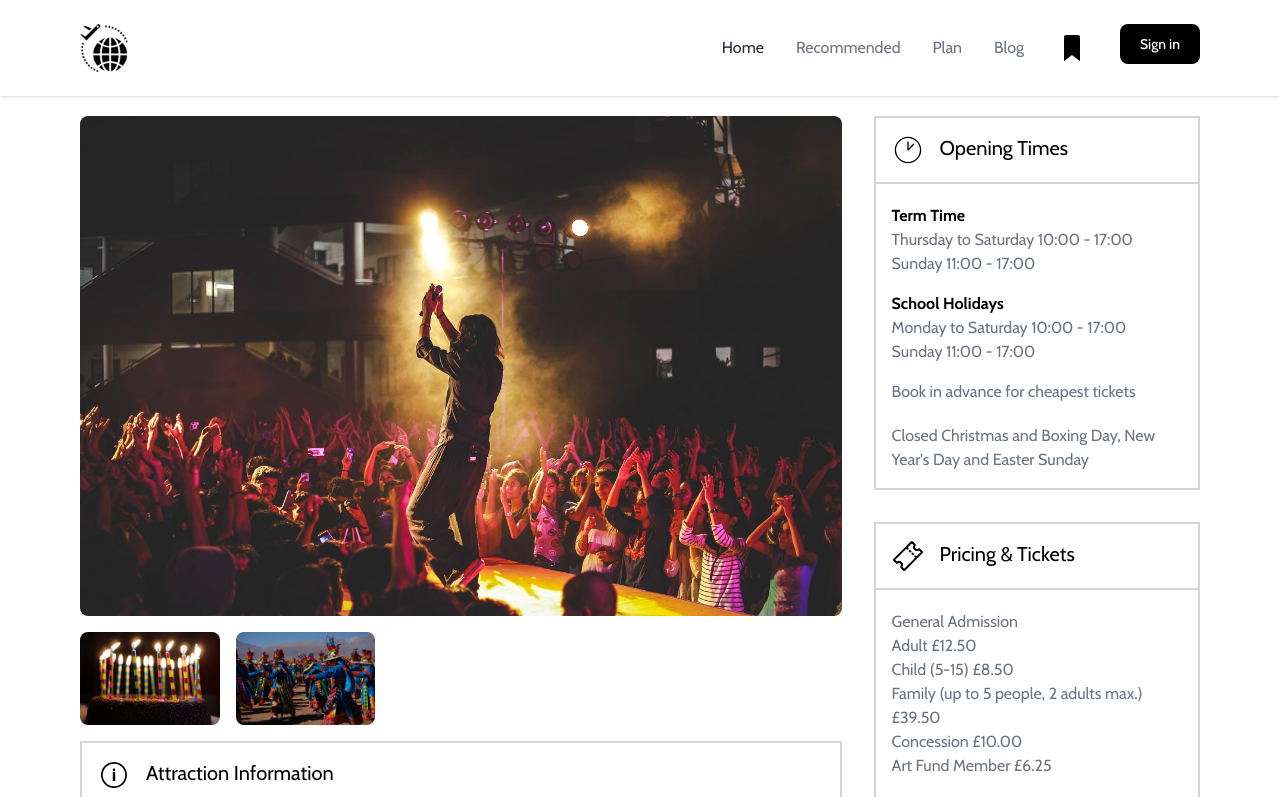
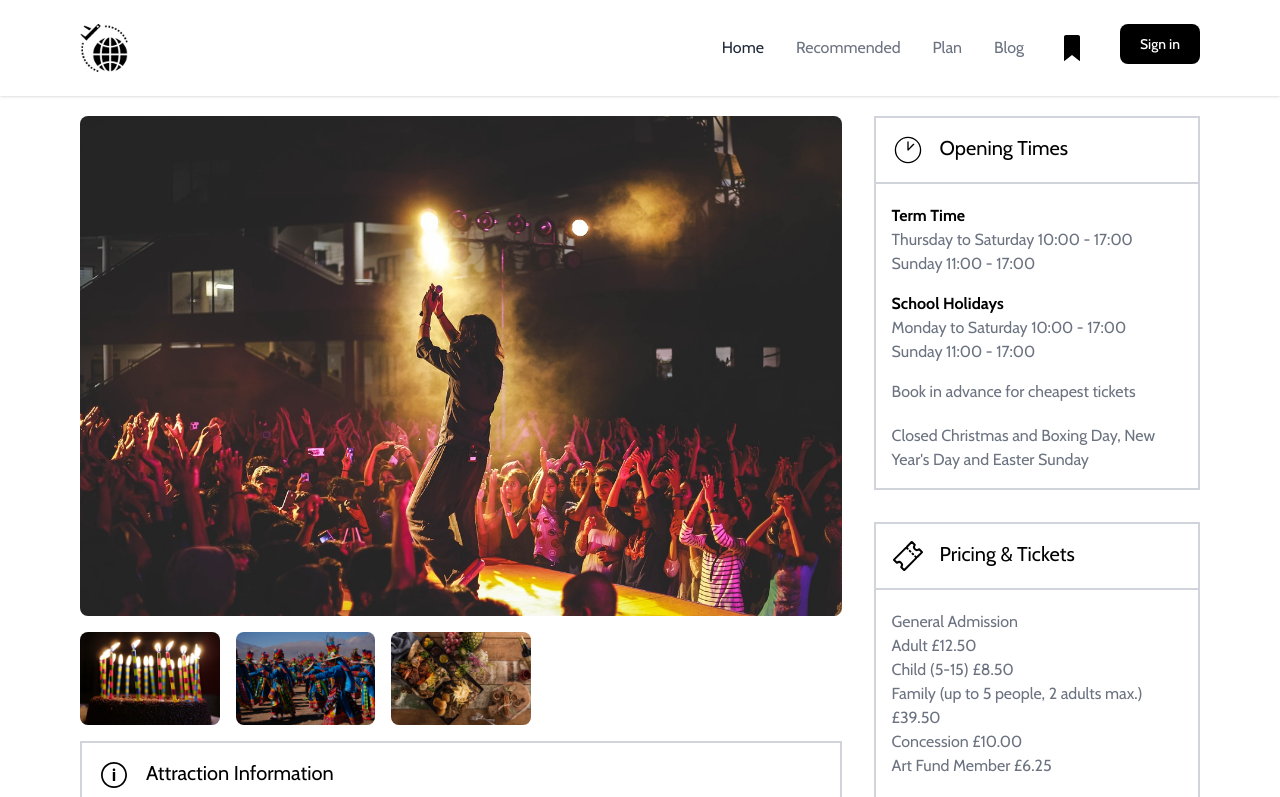
Before and after one commit to focus110/travel-web, a React (Create React App) app: page /attractions/8sDdsa in a window 1280 px wide. Shown: the top 797 px of the page. Built offline with nearby package versions, Linux system fonts and the light colour scheme.

Commit message:
added single recommend page images

```diff
--- a/src/page/Recommend/Maincontent.jsx
+++ b/src/page/Recommend/Maincontent.jsx
@@ -4,6 +4,7 @@ import AttractionInfo from "../../components/Recommended/AttractionInfo";
 import party from "../../assets/party.jpg";
 import candles from "../../assets/candles.jpg";
 import festival from "../../assets/festival.jpg";
+import platter from "../../assets/platter.jpg";
 
 const Maincontent = () => {
   const [imgPreview, setImgPreview] = useState(party);
@@ -12,7 +13,7 @@ const Maincontent = () => {
     setImgPreview(img);
   };
 
-  const imgs = [candles,festival];
+  const imgs = [candles, festival, platter];
   return (
     <div className="md:w-[70%] grid gap-4">
       <div className="h-[300px] md:h-[500px] overflow-hidden rounded-lg">
```
Also changed, not shown: src/assets/platter.jpg (added).
